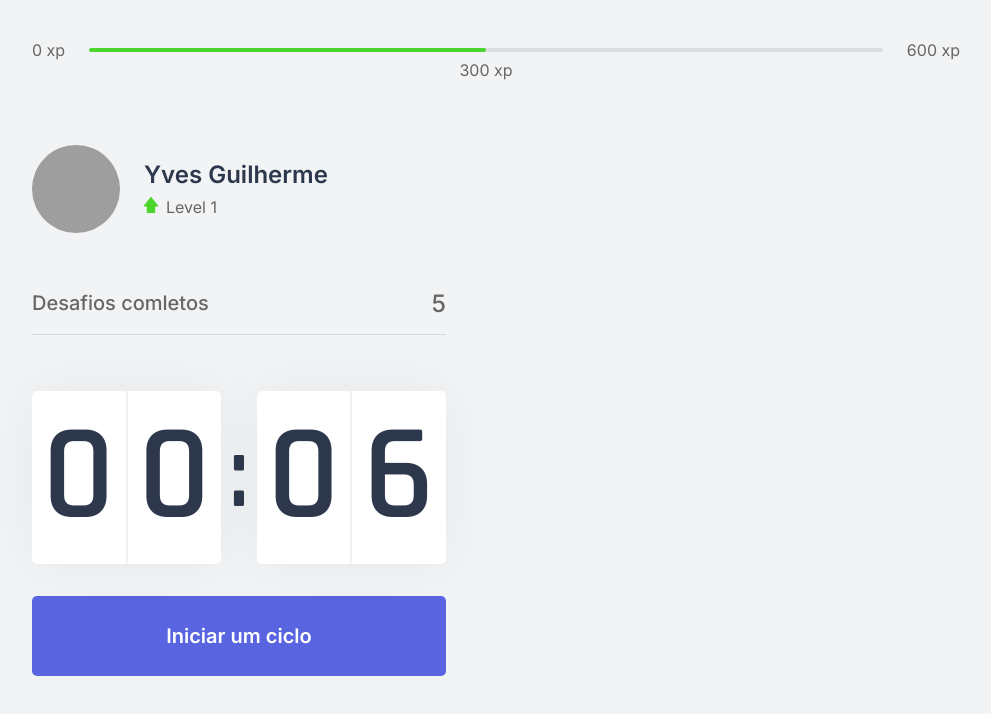
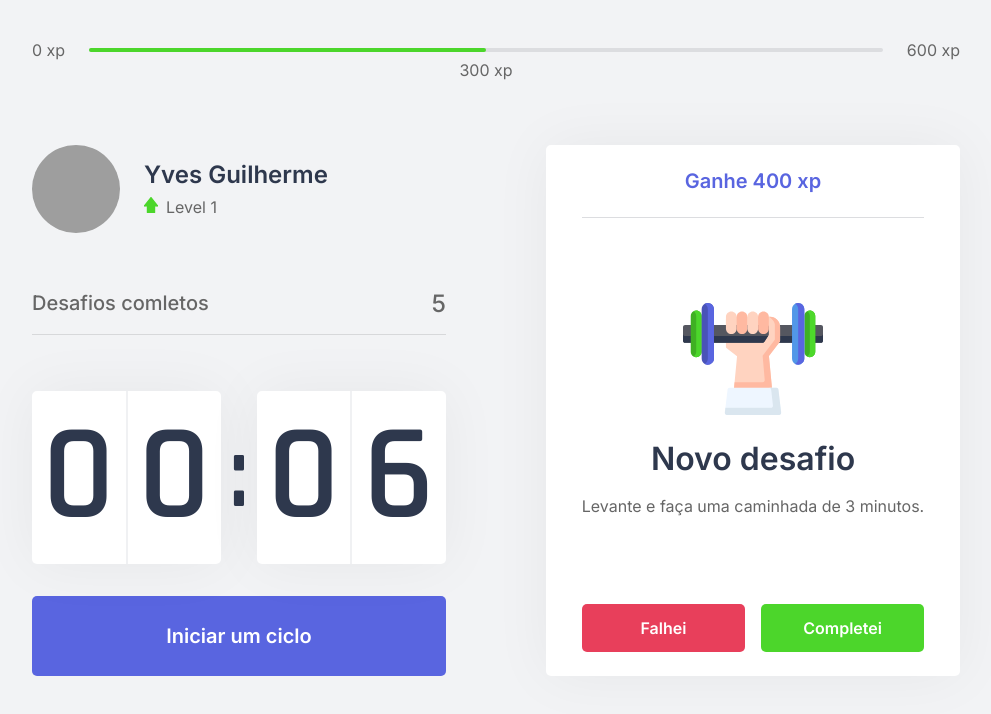
Before and after one commit to yvesguilherme/moveit-exercite-se, a Next.js app: page / in a window 1280 px wide. Shown: the top 714 px of the page, without its empty margins (144-1135 px from the left). Built offline with nearby package versions, Linux system fonts and the light colour scheme; grey boxes are pictures that could not be loaded.

Commit message:
Adicionando o componente ChallengeBox

```diff
--- /dev/null
+++ b/src/components/ChallengeBox.tsx
@@ -0,0 +1,47 @@
+import styles from '../styles/components/ChallengeBox.module.css';
+
+export function ChallengeBox() {
+  const hasActiveChallenge = true;
+
+  return (
+    <div className={styles.challengeBoxContainer}>
+      {
+        hasActiveChallenge ?
+          (
+            <div className={styles.challengeActive}>
+              <header>Ganhe 400 xp</header>
+
+              <main>
+                <img src="icons/body.svg" alt="Novo desafio"/>
+                <strong>Novo desafio</strong>
+                <p>Levante e faça uma caminhada de 3 minutos.</p>
+              </main>
+
+              <footer>
+                <button
+                  type="button"
+                  className={styles.challengeFailedButton}>
+                  Falhei
+                </button>
+
+                <button
+                  type="button"
+                  className={styles.challengeSucceededButton}>
+                  Completei
+                </button>
+              </footer>
+            </div>
+          ) :
+          (
+            <div className={styles.challengeNotActive}>
+              <strong>Finalize um ciclo para receber um desafio</strong>
+              <p>
+                <img src="icons/level-up.svg" alt="Level Up" />
+                Avance de level completando desafios.
+              </p>
+            </div>
+          )
+      }
+    </div>
+  );
+}
--- a/src/pages/index.tsx
+++ b/src/pages/index.tsx
@@ -1,9 +1,10 @@
+import Head from 'next/head';
+
 import { CompletedChallenges } from "../components/CompletedChallenges";
 import { Countdown } from "../components/Countdown";
 import { ExperienceBar } from "../components/ExperienceBar";
 import { Profile } from '../components/Profile';
-
-import Head from 'next/head';
+import { ChallengeBox } from "../components/ChallengeBox";
 
 import styles from '../styles/pages/Home.module.css';
 
@@ -25,7 +26,7 @@
         </div>
 
         <div>
-
+          <ChallengeBox />
         </div>
       </section>
     </div>
--- /dev/null
+++ b/src/styles/components/ChallengeBox.module.css
@@ -0,0 +1,101 @@
+.challengeBoxContainer {
+  height: 100%;
+  background: var(--white);
+  border-radius: 5px;
+  box-shadow: 0 0 60px rgba(0, 0, 0, 0.05);
+  padding: 1.5rem 2rem;
+  display: flex;
+  flex-direction: column;
+  align-items: center;
+  justify-content: center;
+  text-align: center;
+}
+
+.challengeNotActive {
+  display: flex;
+  flex-direction: column;
+  align-items: center;
+}
+
+.challengeNotActive strong {
+  font-size: 1.5rem;
+  font-weight: 500;
+  line-height: 1.4;
+}
+
+.challengeNotActive p {
+  display: flex;
+  flex-direction: column;
+  align-items: center;
+  line-height: 1.4;
+  max-width: 70%;
+  margin-top: 3rem;
+}
+
+.challengeNotActive p img {
+  margin-bottom: 1rem;
+}
+
+.challengeActive {
+  height: 100%;
+  display: flex;
+  flex-direction: column;
+}
+
+.challengeActive header {
+  color: var(--blue);
+  font-weight: 600;
+  font-size: 1.25rem;
+  padding: 0 2rem 1.5rem;
+  border-bottom: 1px solid var(--gray-line);
+}
+
+.challengeActive main {
+  flex: 1;
+  display: flex;
+  flex-direction: column;
+  align-items: center;
+  justify-content: center;
+}
+
+.challengeActive main strong {
+  font-size: 2rem;
+  font-weight: 600;
+  color: var(--title);
+  margin: 1.5rem 0 1rem;
+}
+
+.challengeActive main p {
+  line-height: 1.5;
+}
+
+.challengeActive footer {
+  display: grid;
+  grid-template-columns: repeat(2, 1fr);
+  gap: 1rem;
+}
+
+.challengeActive footer button {
+  height: 3rem;
+  display: flex;
+  align-items: center;
+  justify-content: center;
+  border: 0;
+  border-radius: 5px;
+  color: var(--white);
+  font-size: 1rem;
+  font-weight: 600;
+  transition: filter 0.2s;
+}
+
+.challengeActive footer button.challengeFailedButton {
+  background: var(--red);
+}
+
+.challengeActive footer button.challengeSucceededButton {
+  background: var(--green);
+}
+
+.challengeActive footer button:hover {
+  filter: brightness(0.9);
+}
```
